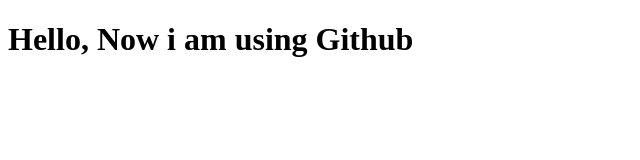
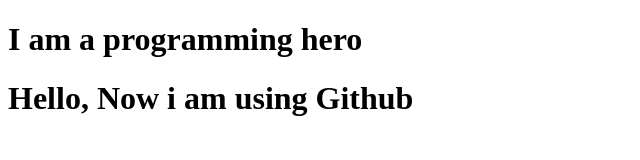
Before and after one commit to ShouravMolla99/Website-first, a plain HTML site: page index.html in a window 1280 px wide. Shown: the whole page, without its empty margins (0-640 px from the left). Drawn offline with Linux system fonts and the light colour scheme.

Commit message:
added a header

```diff
--- a/index.html
+++ b/index.html
@@ -6,6 +6,7 @@
     <title>Document</title>
 </head>
 <body>
+    <h1>I am a programming hero</h1>
     <h1>Hello, Now i am using Github</h1>
 </body>
 </html>
```
